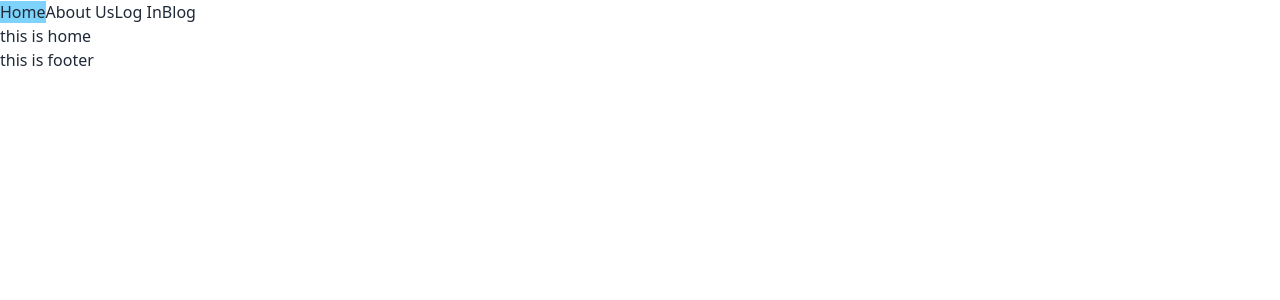
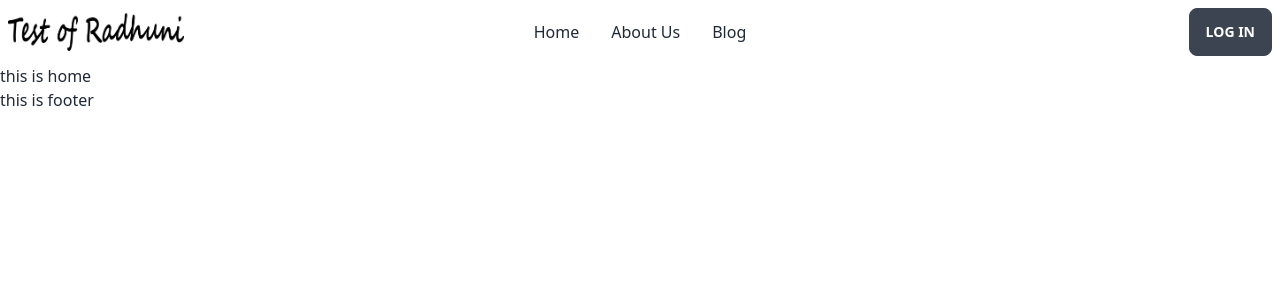
Before and after one commit to nagibgithub/chef-recipe-hunter-client-side-code, a React (Vite) app: page / in a window 1280 px wide. Shown: the top 300 px of the page. Built offline with nearby package versions, Linux system fonts and the light colour scheme.

Commit message:
font awsome install and setup nav bar in header section

```diff
--- a/package.json
+++ b/package.json
@@ -10,6 +10,9 @@
     "preview": "vite preview"
   },
   "dependencies": {
+    "@fortawesome/fontawesome-svg-core": "^6.4.0",
+    "@fortawesome/free-solid-svg-icons": "^6.4.0",
+    "@fortawesome/react-fontawesome": "^0.2.0",
     "daisyui": "^2.51.6",
     "localforage": "^1.10.0",
     "match-sorter": "^6.3.1",
--- a/src/components/Header.jsx
+++ b/src/components/Header.jsx
@@ -1,41 +1,37 @@
 import React, {useEffect, useState} from 'react';
-import {NavLink} from 'react-router-dom';
+import {Link, NavLink} from 'react-router-dom';
+import NavItems from './NavItems';
+import {FontAwesomeIcon} from '@fortawesome/react-fontawesome';
+import {faBars, faXmark} from '@fortawesome/free-solid-svg-icons';
 
 const Header = () => {
 
-    const navBar = [
-        {
-            id: 1,
-            title: "Home",
-            path: "/"
-        },
-        {
-            id: 2,
-            title: "About Us",
-            path: "/about"
-        },
-        {
-            id: 3,
-            title: "Log In",
-            path: "/login"
-        },
-        {
-            id: 4,
-            title: "Blog",
-            path: "/blog"
-        }
-    ]
+    const [isTrue, setIsTrue] = useState(false)
+
     return (
-        <div>
-            {
-                navBar.map(pd => <NavLink className={({isActive, isPending}) =>
-                    isActive
-                        ? "bg-sky-300"
-                        : isPending
-                            ? "bg-gray-300"
-                            : ""} key={pd.id} to={pd.path} >{pd.title}</NavLink>)
-            }
-        </div>
+        <nav className='container mx-auto'>
+            <div className="navbar bg-base-100">
+                <div className="navbar-start">
+                    <div className="dropdown">
+                        <label onClick={()=>setIsTrue(!isTrue)} tabIndex={0} className="btn btn-ghost lg:hidden">
+                            <FontAwesomeIcon className='h-7 w-7' icon={!isTrue? faBars : faXmark} />
+                        </label>
+                        <ul onClick={() => setIsTrue(false)} tabIndex={0} className={`${ !isTrue ? 'hidden' : ''} z-50 absolute menu menu-compact mt-3 p-2 shadow-md bg-base-200 rounded-box w-52`}>
+                            <NavItems></NavItems>
+                        </ul>
+                    </div>
+                    <Link to={'/'}><img className='w-44' src={'name.png'} alt="" /></Link>
+                </div>
+                <div className="navbar-center hidden lg:flex">
+                    <ul className="menu menu-horizontal px-1">
+                        <NavItems></NavItems>
+                    </ul>
+                </div>
+                <div className="navbar-end">
+                    <Link to={'/login'} className="btn">Log In</Link>
+                </div>
+            </div>
+        </nav>
     );
 };
 
--- /dev/null
+++ b/src/components/NavItems.jsx
@@ -0,0 +1,35 @@
+import React from 'react';
+import {Link} from 'react-router-dom';
+
+
+
+const NavItems = () => {
+
+    const navBar = [
+        {
+            id: 1,
+            title: "Home",
+            path: "/"
+        },
+        {
+            id: 2,
+            title: "About Us",
+            path: "/about"
+        },
+        {
+            id: 3,
+            title: "Blog",
+            path: "/blog"
+        }
+    ]
+
+    return (
+        <>
+            {
+                navBar.map(nav => <li><Link key={nav.id} to={nav.path}>{nav.title}</Link></li>)
+            }
+        </>
+    );
+};
+
+export default NavItems;
--- a/src/pages/ErrorPage.jsx
+++ b/src/pages/ErrorPage.jsx
@@ -6,15 +6,15 @@ export default function ErrorPage () {
 
     return (
         <div id="error-page" className="mx-auto text-center flex flex-col justify-center items-center min-h-screen">
-            <p>Sorry, an unexpected error has occurred.</p>
+            <p className="text-red-600 font-bold">Sorry, an unexpected error has occurred.</p>
             <img className="w-96 mx-auto" src="https://i.pinimg.com/originals/0e/c0/db/0ec0dbf1e9a008acb9955d3246970e15.gif" alt="" />
             <p>
-                <i>{error.data}</i>
+                <i className="font-bold text-xl">{error.data}</i>
                 <br />
                 <i>Page is {error.statusText || error.message}</i>
                 <p className="text-[#ff0000] text-lg my-2 py-2 font-black tracking-wide">Error Status: {error.status}</p>
             </p>
-            <Link to={'/'}><button className="px-4 py-2 mb-5 mt-2 bg-sky-500 rounded-md text-white hover:bg-sky-600 active:bg-sky-700">Go to Nagib Travels Home Page</button></Link>
+            <Link to='/'><button className="px-4 py-2 mb-5 mt-2 bg-sky-500 rounded-md text-white hover:bg-sky-600 active:bg-sky-700">Go to Radhuni Home Page</button></Link>
         </div>
     );
 }
```
Also changed, not shown: public/name.png (added), 1 other file (tests, documents, lock files or other folders).
